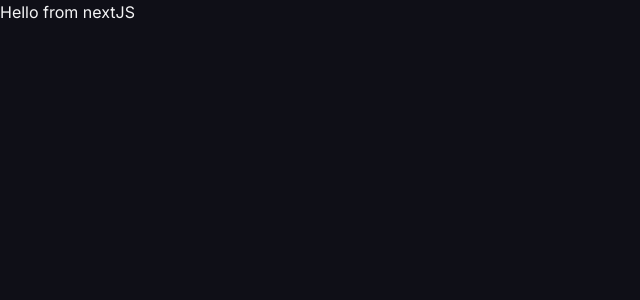
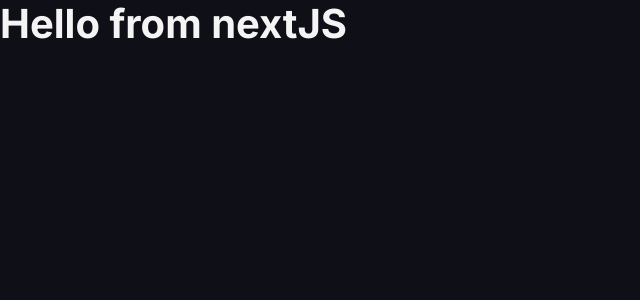
Before and after one commit to MoHatemTC/quiz-service-internship-round-1-front-end, a Next.js app: page / in a window 1280 px wide. Shown: the top 300 px of the page, without its empty margins (0-640 px from the left). Built offline with nearby package versions, Linux system fonts and the light colour scheme.

Commit message:
Update page.tsx

```diff
--- a/app/page.tsx
+++ b/app/page.tsx
@@ -1,3 +1,3 @@
 export default function Home() {
-  return <h1>Hello from nextJS</h1>;
+  return <h1 className="text-display">Hello from nextJS</h1>;
 }
```
